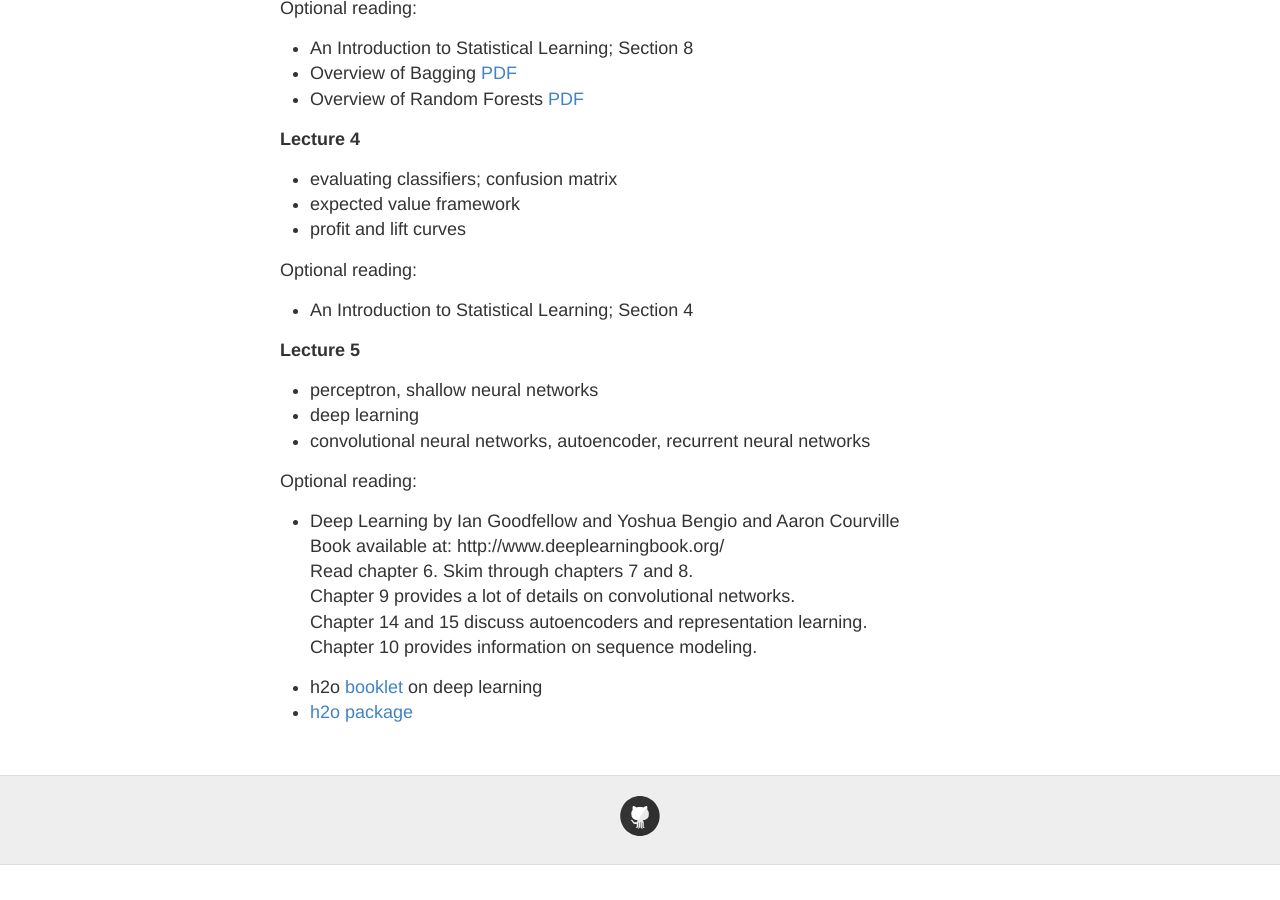
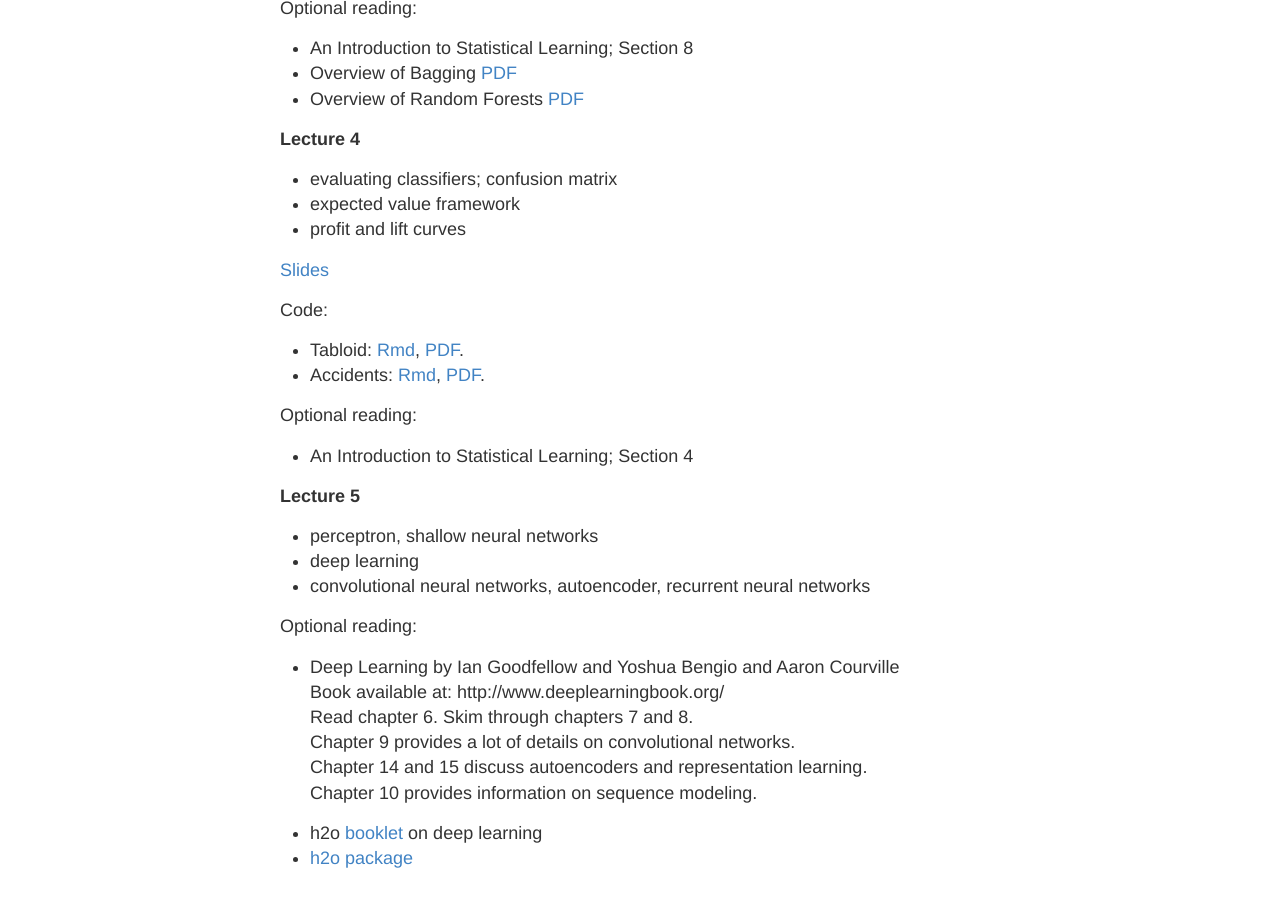
Before and after one commit to ChicagoBoothML/ExecML18, a Jekyll site: the page built from lectures.md, in a window 1280 px wide and 900 px high, scrolled down 1659 px. Built offline with Jekyll 4.4.1, drawn with Linux system fonts in a browser that asks for light colours; before the commit the page ends 2524 px from its top, so only the background shows below that; part of the change alters nothing that is shown.

Commit message:
Update lectures.md

```diff
--- a/lectures.md
+++ b/lectures.md
@@ -91,14 +91,12 @@ Optional reading:
 * expected value framework
 * profit and lift curves
 
-<!---
-[Slides](https://piazza.com/class_profile/get_resource/izev9lpuf6f6bc/j66mdamgq7x5o6)
+[Slides](https://piazza.com/class_profile/get_resource/ji3gjqmmspyku/jku07salt3w1zn)
 
 Code:
 
 * Tabloid: [Rmd](https://raw.githubusercontent.com/ChicagoBoothML/ML2016/master/code/lec04/tabloid.Rmd), [PDF](https://raw.githubusercontent.com/ChicagoBoothML/ML2016/master/code/lec04/tabloid.pdf).
 * Accidents: [Rmd](https://github.com/ChicagoBoothML/ML2016/raw/master/code/lec04/accidents.Rmd), [PDF](https://github.com/ChicagoBoothML/ML2016/raw/master/code/lec04/accidents.pdf).
---->
 
 Optional reading:
 
```
